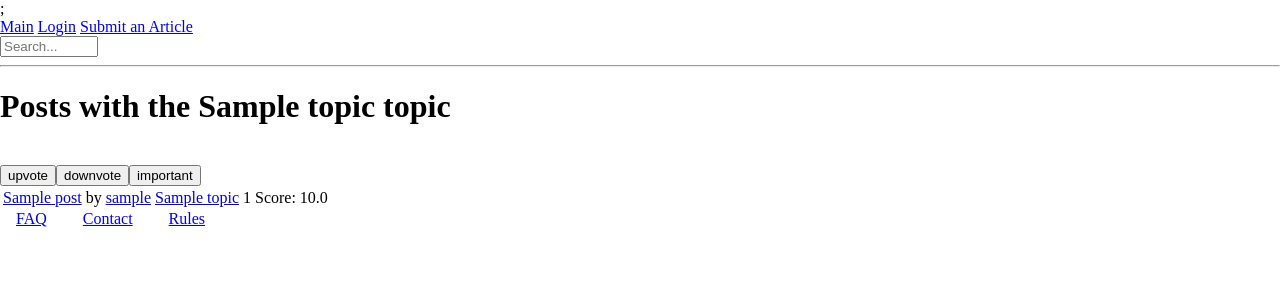
After one commit to ModoUnreal/dopenet, a Flask app: page /search_topic/1 in a window 1280 px wide. The commit adds this page. Shown: the top 300 px of the page. Run offline with Flask 2, Linux system fonts and the light colour scheme; tables that the repository leaves empty hold one stand-in row (values such as "Sample post").

Commit message:
Added ability to link to topics/users

```diff
--- a/app/helpers.py
+++ b/app/helpers.py
@@ -15,3 +15,8 @@ def redirect_url():
     return request.args.get('next') or \
             request.referrer or \
             url_for('index')
+
+def get_posts_from_topic(topic):
+    """Gets all posts from a topic name"""
+    posts = topic.posts
+    return posts
--- a/app/models.py
+++ b/app/models.py
@@ -207,7 +207,7 @@ class Topic(db.Model):
     """
     id = db.Column(db.Integer, primary_key=True)
     tag_name = db.Column(db.String(64), index=True, unique=True)
-    # There should be a post_id, to reference all posts with this tag...
+
 
 @login.user_loader
 def load_user(id):
--- a/app/routes.py
+++ b/app/routes.py
@@ -1,7 +1,7 @@
 from flask import render_template, flash, redirect, url_for, request
 from flask_login import logout_user, current_user, login_user, login_required
 from werkzeug.urls import url_parse
-from app.helpers import redirect_url
+from app.helpers import redirect_url, get_posts_from_topic
 from app.models import User, Post, Comment, Topic,find_users_post
 from app.forms import CommentForm, SubmitForm, SearchForm
 from app import app, db
@@ -149,9 +149,17 @@ def search_result(search_str):
     """Makes a post_query and a topic_query which contains any posts with
        similar names."""
     post_query = Post.query.filter_by(title=search_str).all()
-    topic_query = Topic.query.filter_by(tag_name=search_str).all()
+    topic_query = Topic.query.filter_by(tag_name=search_str).first()
 
-    return render_template('search_result.html', post_query=post_query, topic_query=topic_query)
+    post_with_topic = get_posts_from_topic(topic_query)
+
+    return render_template('search_result.html', post_query=post_query, posts=post_with_topic)
+
+@app.route('/search_topic/<topic_query>', methods=['GET'])
+def search_topic(topic_query):
+    """Shows a list of posts under the specific tag being queried."""
+    topic = Topic.query.filter_by(id=topic_query).first()
+    return render_template('topic.html', topic=topic)
 
 @app.route('/faq', methods=['GET'])
 def faq():
--- a/app/templates/_post.html
+++ b/app/templates/_post.html
@@ -7,8 +7,9 @@
             <div class="post-title">
                 <td><a href="{{ url_for('item', post_id=post.id) }}">{{ post.title }}</a> by <a href="{{ url_for('user', username=post.author.username) }}">{{ post.author.username }}</a></td>
 
+            <br>
             {% for topic in post.topics if post.topics %}
-            <td>{{ topic.tag_name }}</td>
+            <td><a href="{{ url_for('search_topic', topic_query=topic.id) }}">{{ topic.tag_name }}</a></td>
             {% endfor %}
 
             <td>{{ post.hotness }}</td>
--- a/app/templates/item.html
+++ b/app/templates/item.html
@@ -14,7 +14,7 @@
         {{ form.comment.label }}<br>
         {{ form.comment(size=32) }}
         {% for error in form.comment.errors %}
-        <span style="color: red;">[{{ error }}]</span.>
+        <span style="color: red;">[{{ error }}]</span>
         {% endfor %}
         </p>
 
--- /dev/null
+++ b/app/templates/topic.html
@@ -0,0 +1,17 @@
+{% extends "base.html" %}
+
+{% block content %}
+    <h1>Posts with the {{ topic.tag_name }} topic</h1>
+
+    {% for post in topic.posts if post %}
+        {% include '_post.html' %}
+
+    {% else %}
+
+    <p>There seems to be no topic names that match this.</p>
+    <p>You can make a new topic by <a href="{{ url_for('submit') }}">making a new post</a></p>
+
+    {% endfor %}
+
+
+{% endblock %}
```
Also changed, not shown: app/templates/search_result.html (+11 -3 lines).
